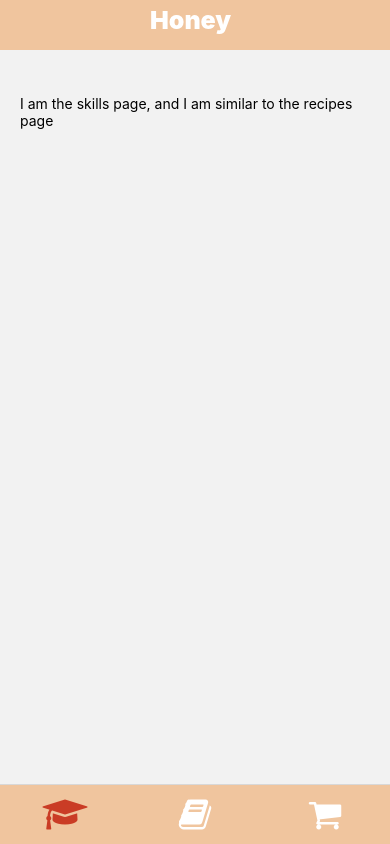
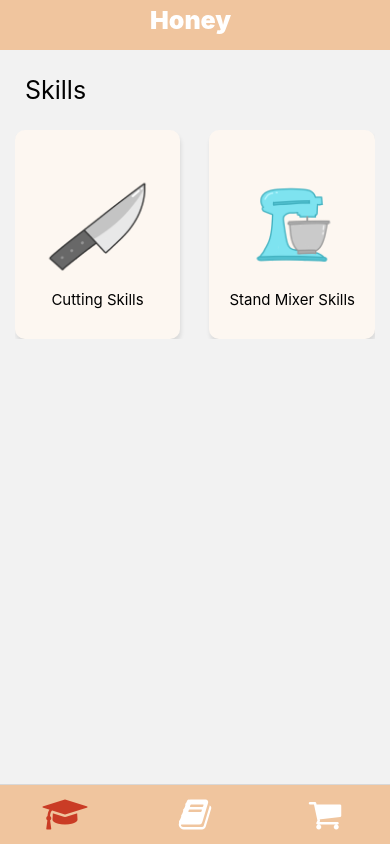
Before and after one commit to Draculoaf/Honey-Mobile-App, a React Native app: screen /Skills in a window 390 px wide. Built offline with nearby package versions, Linux system fonts and the light colour scheme.

Commit message:
Skills Cards

```diff
--- /dev/null
+++ b/components/SkillsCard.js
@@ -0,0 +1,64 @@
+import {
+  FlatList,
+  StyleSheet,
+  Text,
+  View,
+  Image,
+  Pressable,
+} from "react-native";
+import React from "react";
+import { useNavigation } from "@react-navigation/native";
+import { mySkills } from "../constants/cardStuff";
+
+const SkillsCard = () => {
+  const navigation = useNavigation();
+
+  return (
+    <View>
+      <FlatList
+        data={mySkills}
+        renderItem={({ item }) => (
+          <Pressable
+            onPress={(item) =>
+              navigation.navigate("RecipeDetails", {
+                screen: "RecipeDetails",
+                params: { item: item },
+              })
+            }
+            style={{
+              backgroundColor: "#FDF7F1",
+              marginTop: 10,
+              borderRadius: 10,
+              color: "white",
+              paddingVertical: 20,
+              paddingHorizontal: 20,
+              borderRadius: 10,
+              shadowColor: "black",
+              shadowOffset: { width: 1, height: 4 },
+              shadowOpacity: 0.1,
+              shadowRadius: 4,
+              alignItems: "center",
+            }}
+          >
+            <Image
+              source={item.image}
+              style={{
+                resizeMode: "center",
+                width: 125,
+                height: 150,
+              }}
+            />
+            <Text style={{ bottom: 10, flexWrap: "wrap", fontSize: 15 }}>
+              {item.name}
+            </Text>
+          </Pressable>
+        )}
+        numColumns={2}
+        columnWrapperStyle={{ justifyContent: "space-between" }}
+      />
+    </View>
+  );
+};
+export default SkillsCard;
+
+const styles = StyleSheet.create({});
--- a/constants/cardStuff.js
+++ b/constants/cardStuff.js
@@ -192,6 +192,7 @@ export const myRecipes = [
 export const mySkills = [
   {
     name: "Cutting Skills",
+    image: require("../assets/knife.png"),
     introduction: [
       "In this lesson, you will learn the various ways that things can be cut, and how to do it. This includes dicing, chiffonade, julienne and mincing. I suggest that you use a sharp non-serrated knife for this exercise, and choose veggies such as onions for dicing, leafy herbs for chiffonade, carrots for julienne and garlic gloves for mincing. Whilst these cuts can be applied to different vegetables, I have found that the above suggested ones, are the easiest to practice with",
     ],
@@ -209,7 +210,67 @@ export const mySkills = [
         "- Step 5 | Repeat for the other half.",
         "Note: The more vertical and horizontal slices you make, the smaller your diced vegetable pieces will be.",
       ],
-      [],
+      [
+        "Chiffonade:",
+
+        "This method is primarily used with soft leafy vegetables so that it can be sliced with ease, and without losing the flavour on the chopping board. ",
+
+        "********This example uses basil leaves********",
+
+        "- Step 1 | Stack the basil leaves on top of each other.",
+        "- Step 2 | Roll the stack of basil leaves into a tight cigar shape.",
+        "- Step 3 | Vertically cut the roll of basil leaves, such that the cuts are perpendicular to the longest side of the roll",
+      ],
+      [
+        "Julienne:",
+
+        "This method is very similar to the dicing method, however, a julienne will give you matchstick like slices of vegetable. It is also used to ensure that the vegetable is evenly sized for consistent cooking. ",
+
+        "*************************This example uses carrots*************************",
+
+        "- Step 1 | Cut your carrot into 5cm segments (about 4 fingers).",
+        "- Step 2 | Take a segment and slice one edge so that it makes a flat surface. This surface does not have to be big. It is mainly for stability.",
+        "- Step 3 | Face the flat side down.",
+        "- Step 4 | Cut evenly spaced vertical slices parallel to the the longest side of the carrot.",
+        "- Step 5 | Stack the carrot slices one on top of the other.",
+        "- Step 6 | Cut vertical slices parallel to the longest side of the slices.",
+      ],
+      [
+        "Mincing:",
+
+        "This method is used to make the ingredient very fine, so that it can be used as a topping or even in recipes which need the ingredient to not cause more texture change in the finished product. Mincing makes the ingredient taste more powerful. If you over mince your ingredient, you are likely to end up with a thick paste.",
+
+        "*****************************This example uses a peeled garlic clove*****************************",
+
+        "- Step 1 | On the chopping board, place a knife flat side down onto the garlic clove. Then firmly, and quickly smash the palm of your hand onto the knife to flatten the garlic.",
+        "- Step 2 | Roughly chop the flattened garlic, occasionally gathering it back up into a pile until the desired consistency.",
+      ],
+    ],
+  },
+  {
+    name: "Stand Mixer Skills",
+    image: require("../assets/mix.png"),
+    introduction: [
+      "Introduction:",
+
+      "A stand mixer usually comes with three basic attachments: the dough hook, flat beater and the whisk. In this lesson, we will identify each attachment’s purpose. Although there are more attachments that a stand mixer can come with such as a mincer, blender, dough roller, etc. the three basic attachments assist in quicker baking.",
+    ],
+    instructions: [
+      [
+        "Dough Hook:",
+
+        "The dough hook is usually either c-shaped or spiral shaped, and this attachment assists in kneading dough. The main difference between the c-shape and the spiral shape, is that the spiral shape mixes the dough on the bottom of the stand mixer bowl, whereas the c-shaped attachment mixes the dough on the sides of the bowl.",
+      ],
+      [
+        "Flat beater:",
+
+        "The flat beater attachment is best suited for items which may be too thick for the whisk, such as cookie dough. The flat beater can also be used to cream things, however, the motion it mimics the most is actually similar to folding.",
+      ],
+      [
+        "Whisk:",
+
+        " Very similar to the hand held whisk, this attachment is perfect for aerating light mixtures. It can also be used for lighter frostings, but is particularly useful when making items such as meringues which require thoroughly beaten egg whites.",
+      ],
     ],
   },
 ];
--- a/screens/Groceries.js
+++ b/screens/Groceries.js
@@ -34,7 +34,12 @@ export default function Groceries() {
       <View>
         <Header />
         <Text
-          style={{ fontSize: 25, padding: 15, marginBottom: 10, marginTop: 10 }}
+          style={{
+            fontSize: 25,
+            padding: 20,
+            marginBottom: 10,
+            marginTop: 5,
+          }}
         >
           Grocery List
         </Text>
--- a/screens/Recipes.js
+++ b/screens/Recipes.js
@@ -18,7 +18,7 @@ export default function Recipes() {
       {/*remove margintTop if you want to remove the grey under header */}
       <ScrollView
         showsVerticalScrollIndicator={false}
-        style={{ marginHorizontal: 20, flex: 1, marginTop: 50 }}
+        style={{ marginHorizontal: 15, flex: 1, marginTop: 50 }}
         contentContainerStyle={{ paddingBottom: 30 }}
       >
         <Text style={{ fontSize: 25 }}>Recipes</Text>
--- a/screens/Skills.js
+++ b/screens/Skills.js
@@ -1,15 +1,24 @@
-import { View, Text } from "react-native";
+import { View, Text, SafeAreaView, ScrollView } from "react-native";
 import React from "react";
 import Header from "../components/Header";
-import { SafeAreaView } from "react-native-safe-area-context";
+import SkillsCard from "../components/SkillsCard";
 
 export default function Skills() {
   return (
-    <SafeAreaView>
-      <Header />
-      <View style={{ alignItems: "center", top: 45, marginHorizontal: 20 }}>
-        <Text>I am the skills page, and I am similar to the recipes page</Text>
+    <SafeAreaView style={{ flex: 1 }}>
+      <View>
+        <Header />
+        <Text style={{ fontSize: 25, padding: 25 }}>Skills</Text>
       </View>
+      <View style={{ top: 25, marginHorizontal: 15 }}></View>
+      {/*remove margintTop if you want to remove the grey under header */}
+      <ScrollView
+        showsVerticalScrollIndicator={false}
+        style={{ marginHorizontal: 15, flex: 1, marginTop: -10 }}
+        contentContainerStyle={{ paddingBottom: 30 }}
+      >
+        <SkillsCard />
+      </ScrollView>
     </SafeAreaView>
   );
 }
```
Also changed, not shown: assets/knife.png (added), assets/mix.png (added).
